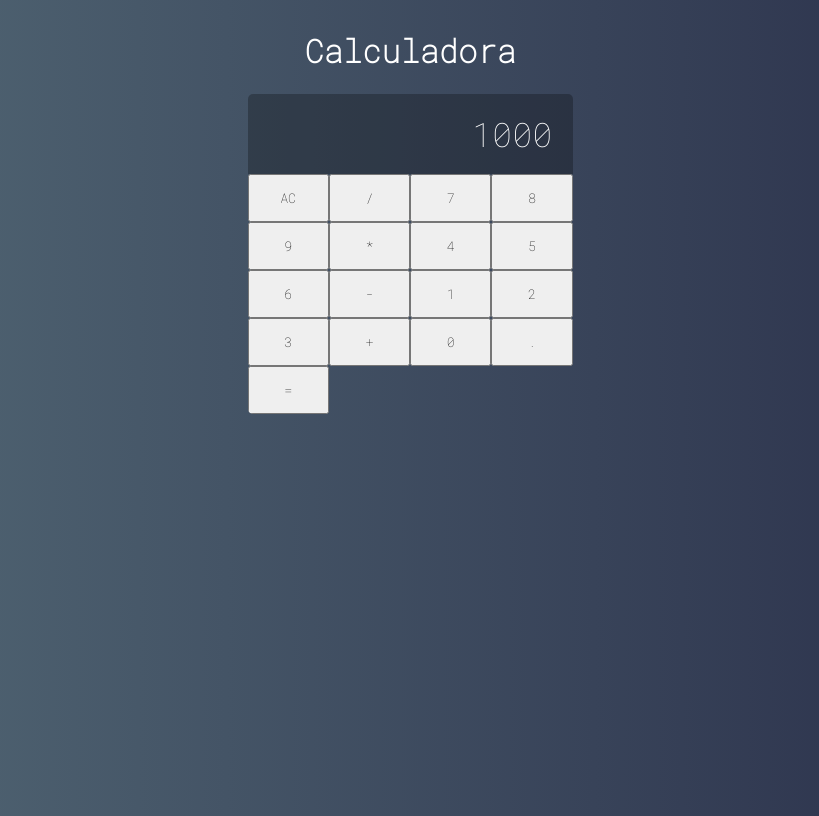
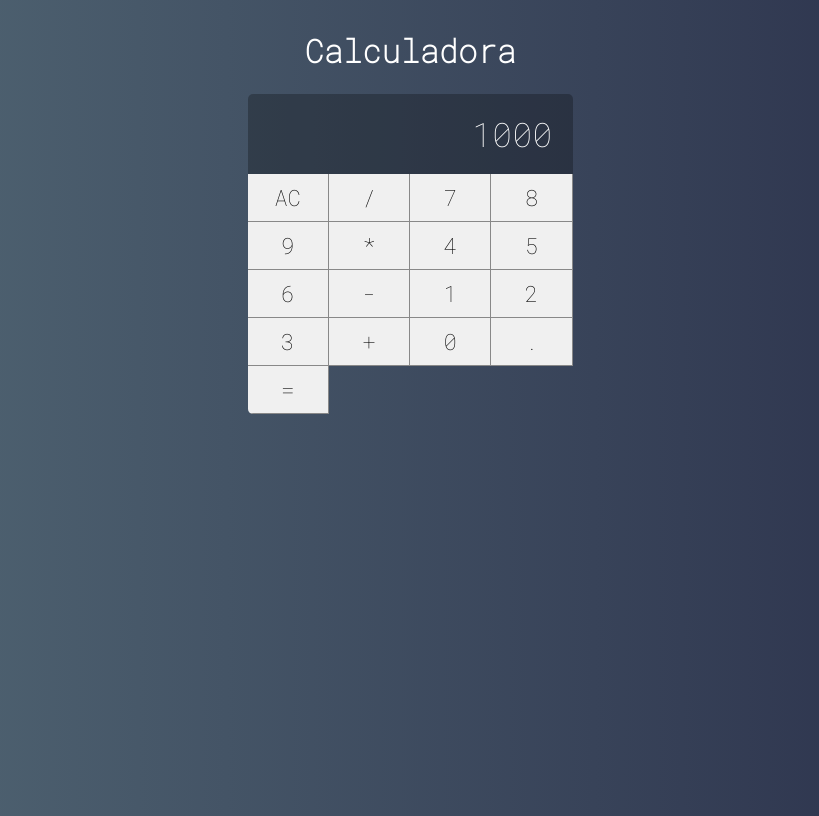
Before and after one commit to LucasGSeabra/react-calc, a React (Create React App) app: page / in a window 1280 px wide. Shown: the whole page, without its empty margins (230-1049 px from the left). Built offline with nearby package versions, Linux system fonts and the light colour scheme.

Commit message:
Adicionado checagem de props

```diff
--- a/src/components/Button/index.jsx
+++ b/src/components/Button/index.jsx
@@ -2,8 +2,16 @@ import React from 'react';
 import './styles.css';
 
 function Button(props) {
+    let classes = 'button ';
+    classes += props.operation ? 'operation' : '';
+    classes += props.double ? 'double' : '';
+    classes += props.triple ? 'triple' : ''
+
     return (
-        <button className="calc-btn">
+        <button
+            onClick={ e => props.click && props.click(props.label) }
+            className={classes}
+        >
             {props.label}
         </button>
     )
```
